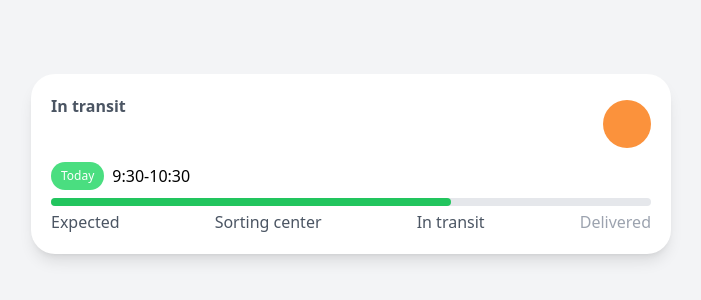
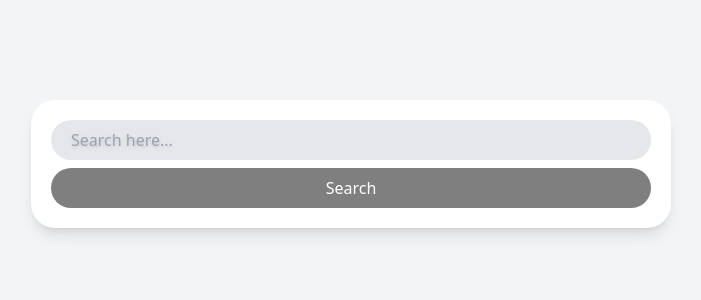
Before and after one commit to wisdfire/market-reloaded-study, a Next.js app: page / in a window 1280 px wide. Shown: the part 236-536 px from the top of the page, without its empty margins (289-990 px from the left). Built offline with nearby package versions, Linux system fonts and the light colour scheme.

Commit message:
page.tsx mod delete the card i drew and drew input box using Tailwind CSS

```diff
--- a/app/page.tsx
+++ b/app/page.tsx
@@ -1,37 +1,15 @@
 export default function Home() {
     return (
-        <main className="bg-gray-100 h-screen flex items-center justify-center p-5 dark:bg-gray-700">
-            <div className="bg-white shadow-lg p-5 rounded-3xl w-full max-w-screen-sm dark:bg-gray-600">
-                {/* <div className="flex justify-between items-center"> */}
-                <div className="flex justify-between items-center">
-                    <div className="flex flex-col">
-                        <span className="text-gray-600 font-semibold -mb-1 dark:text-gray-300">
-                            In transit
-                        </span>
-                        <span className="text-4xl font-semibold dark: text-white">
-                            Coolblue
-                        </span>
-                    </div>
-                    <div className="size-12 rounded-full bg-orange-400" />
-                </div>
-                <div className="my-2 flex items-center gap-2">
-                    <span className="bg-green-400 text-white uppdercase px-2.5 py-1.5 text-xs font-medium rounded-full transition hover:bg-green-500 hover:scale-125">
-                        Today
-                    </span>
-                    <span className="dark:text-white">9:30-10:30</span>
-                </div>
-                <div className="relative">
-                    <div className="bg-gray-200 absolute rounded-full w-full h-2" />
-                    <div className="bg-green-500 absolute rounded-full w-2/3 h-2" />
-                </div>
-                <div className="flex justify-between items-center mt-5 text-gray-600 dark:text-gray-300">
-                    <span>Expected</span>
-                    <span>Sorting center</span>
-                    <span>In transit</span>
-                    <span className="text-gray-400 dark:text-gray-500">
-                        Delivered
-                    </span>
-                </div>
+        <main className="bg-gray-100 h-screen flex items-center justify-center p-5">
+            <div className="bg-white shadow-lg p-5 rounded-3xl w-full max-w-screen-sm flex flex-col gap-2">
+                <input
+                    className="w-full rounded-full h-10 bg-gray-200 pl-5 outline-none ring ring-transparent focus:ring-orange-500 focus:ring-offset-2 transition-shadow placeholder:drop-shadow"
+                    type="text"
+                    placeholder="Search here..."
+                />
+                <button className="bg-black bg-opacity-50 text-white py-2 rounded-full active:scale-90 transition-transform font-medium outline-none">
+                    Search
+                </button>
             </div>
         </main>
     );
```
